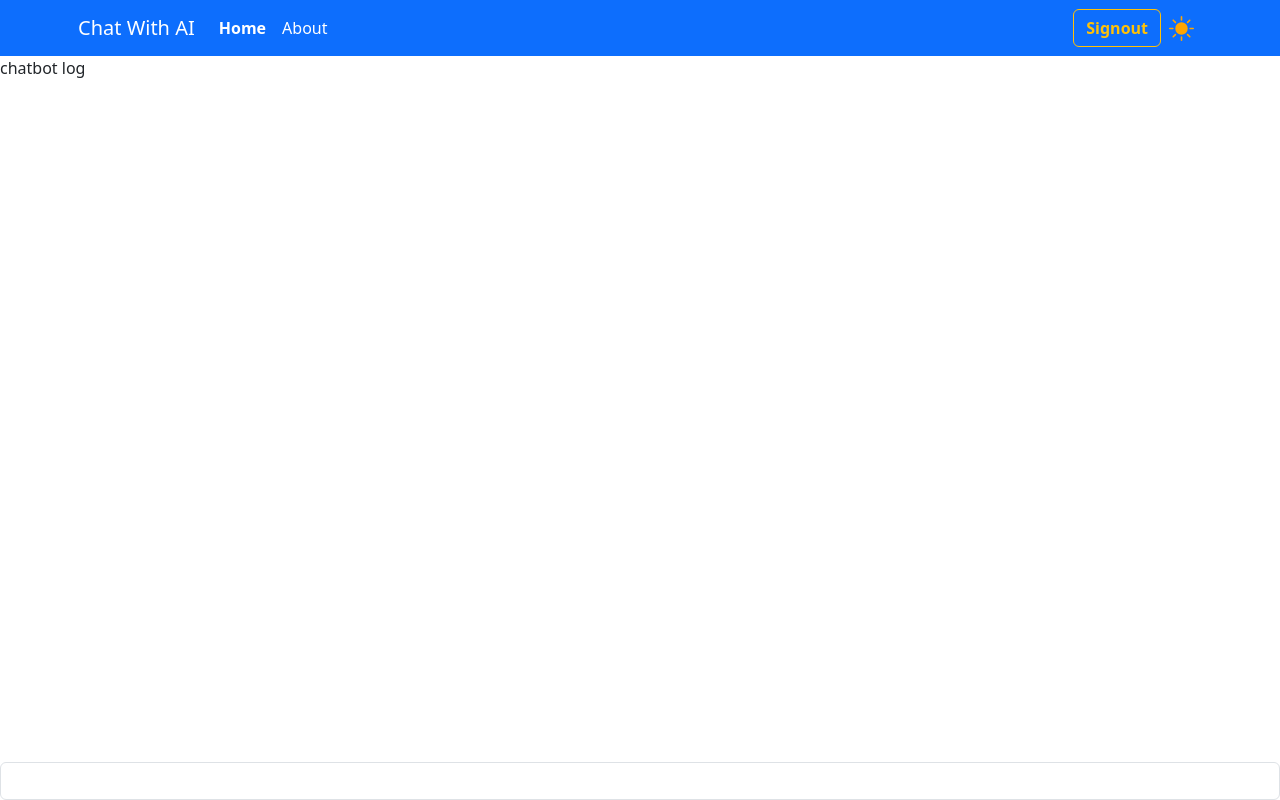
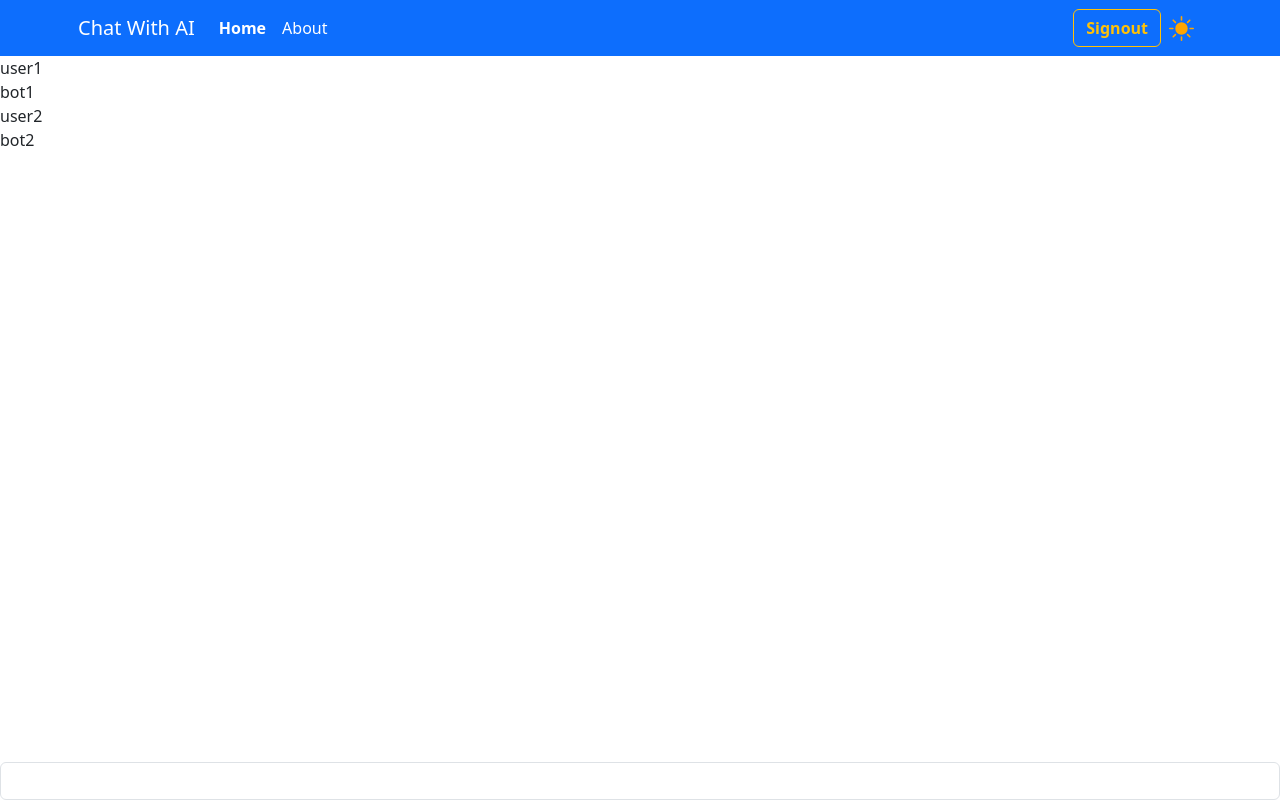
Before and after one commit to ulevi92/SynthiConvo, a React (Vite) app: page / in a window 1280 px wide. Built offline with nearby package versions, Linux system fonts and the light colour scheme; no server answers; sample sign-in values are in the browser's storage.

Commit message:
created/ Chatscreen

```diff
--- /dev/null
+++ b/src/components/chat/ChatScreen.tsx
@@ -0,0 +1,18 @@
+import { memo, useMemo } from "react";
+import { useAppSelector } from "../../redux/reduxHooks";
+
+const ChatScreen = () => {
+  const { botLog, userLog } = useAppSelector((state) => state.chat);
+
+  return useMemo(() => {
+    // Combine user and bot logs, interleaving user messages first
+    const log = userLog.flatMap((userMsg, index) => [
+      <div key={`user_${index}`}>{userMsg}</div>,
+      <div key={`bot_${index}`}>{botLog[index]}</div>, // Assumes botLog has the same length as userLog
+    ]);
+
+    return <div>{log}</div>; // Wrap the array of JSX elements with a <div>
+  }, [botLog, userLog]);
+};
+
+export default memo(ChatScreen);
--- a/src/components/chat/ChatWindow.tsx
+++ b/src/components/chat/ChatWindow.tsx
@@ -1,7 +1,24 @@
-import { memo } from "react";
+import { Col, Container, Form, Row } from "react-bootstrap";
+import ChatScreen from "./ChatScreen";
 
 const ChatWindow = () => {
-  return <></>;
+  const gridColClassName = "p-0";
+
+  return (
+    <Container fluid className='h-100'>
+      <Row className='h-100 flex-grow-1 flex-column justify-content-between'>
+        <Col className={gridColClassName}>
+          <ChatScreen />
+        </Col>
+
+        <Col className={gridColClassName}>
+          <Form className='d-flex h-100 align-items-end'>
+            <Form.Control />
+          </Form>
+        </Col>
+      </Row>
+    </Container>
+  );
 };
 
-export default memo(ChatWindow);
+export default ChatWindow;
--- a/src/pages/home/Home.tsx
+++ b/src/pages/home/Home.tsx
@@ -2,6 +2,7 @@ import { Button, Col, Container, Form, Row } from "react-bootstrap";
 import { useAppDispatch, useAppSelector } from "../../redux/reduxHooks";
 import { fetchSignOut } from "../../redux/features/auth/authSlice";
 import NotVerifiedError from "./NotVerifiedError";
+import ChatWindow from "../../components/chat/ChatWindow";
 
 const Home = () => {
   const dispatch = useAppDispatch();
@@ -9,21 +10,7 @@ const Home = () => {
 
   if (!notVerified) return <NotVerifiedError />;
 
-  const gridColClassName = "p-0";
-
-  return (
-    <Container fluid className='h-100'>
-      <Row className='h-100 flex-grow-1 flex-column justify-content-between'>
-        <Col className={gridColClassName}>chatbot log</Col>
-
-        <Col className={gridColClassName}>
-          <Form className='d-flex h-100 align-items-end'>
-            <Form.Control />
-          </Form>
-        </Col>
-      </Row>
-    </Container>
-  );
+  return <ChatWindow />;
 };
 
 export default Home;
--- a/src/redux/features/chat/chatSlice.tsx
+++ b/src/redux/features/chat/chatSlice.tsx
@@ -9,8 +9,8 @@ interface InitialState {
 }
 
 const initialState: InitialState = {
-  userLog: [],
-  botLog: [],
+  userLog: ["user1", "user2"],
+  botLog: ["bot1", "bot2"],
   userQuestion: null,
   botAnswer: null,
   questionAsked: false,
```
